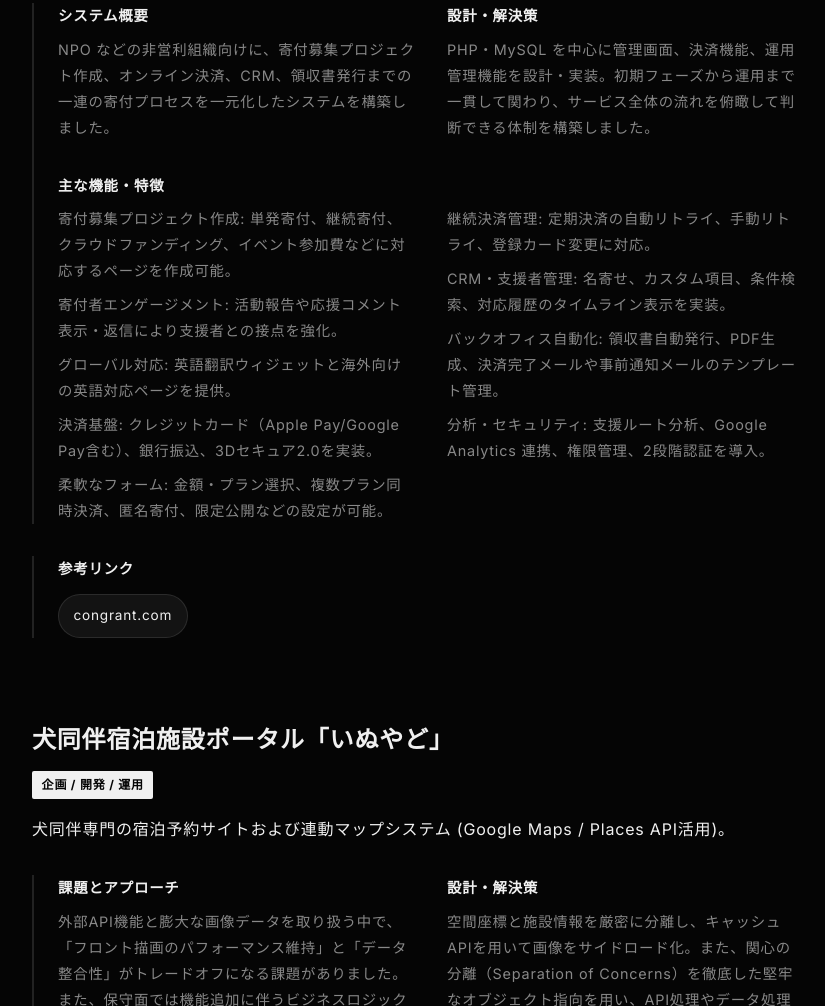
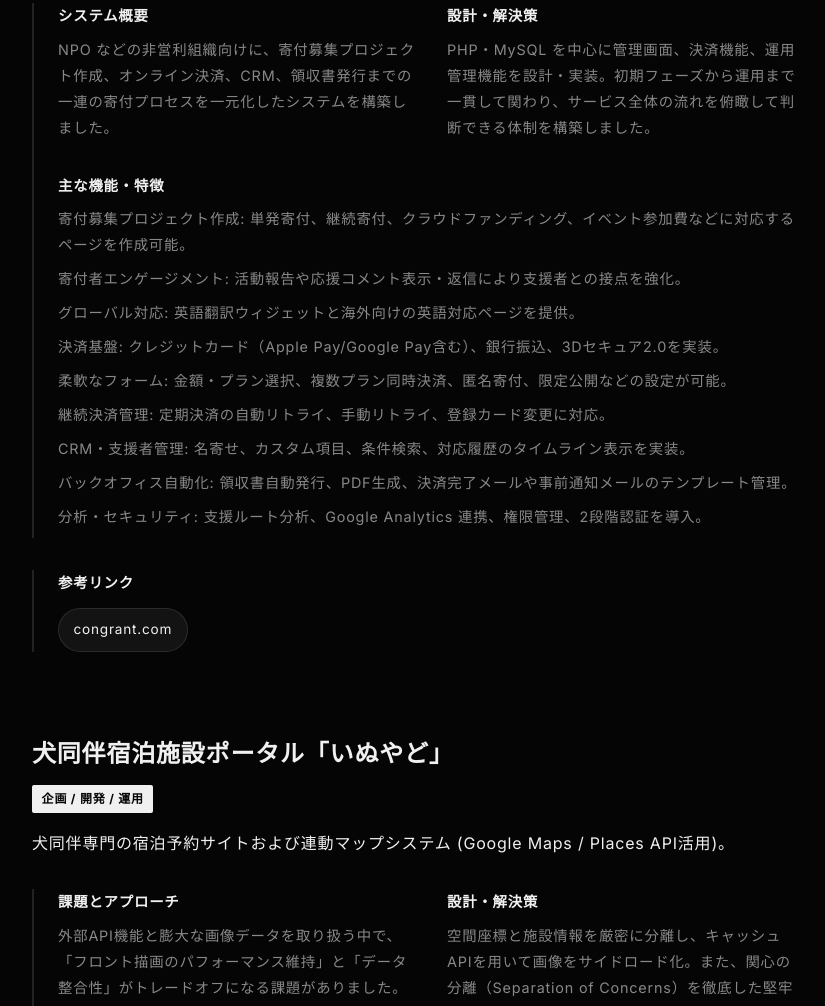
Before and after one commit to abe-work/portfolio, a plain HTML site: page index.html in a window 1280 px wide. Shown: the part 1108-2114 px from the top of the page, without its empty margins (222-1047 px from the left). Drawn offline with Linux system fonts and the light colour scheme.

Commit message:
.detail-block: リストのカラム数を1に変更

```diff
--- a/css/style.css
+++ b/css/style.css
@@ -216,7 +216,7 @@ a {
 .detail-block ul {
   font-size: 0.9rem;
   color: var(--text-muted);
-  column-count: 2;
+  column-count: 1;
   column-gap: 2rem;
   list-style: none;
   padding: 0;
```
